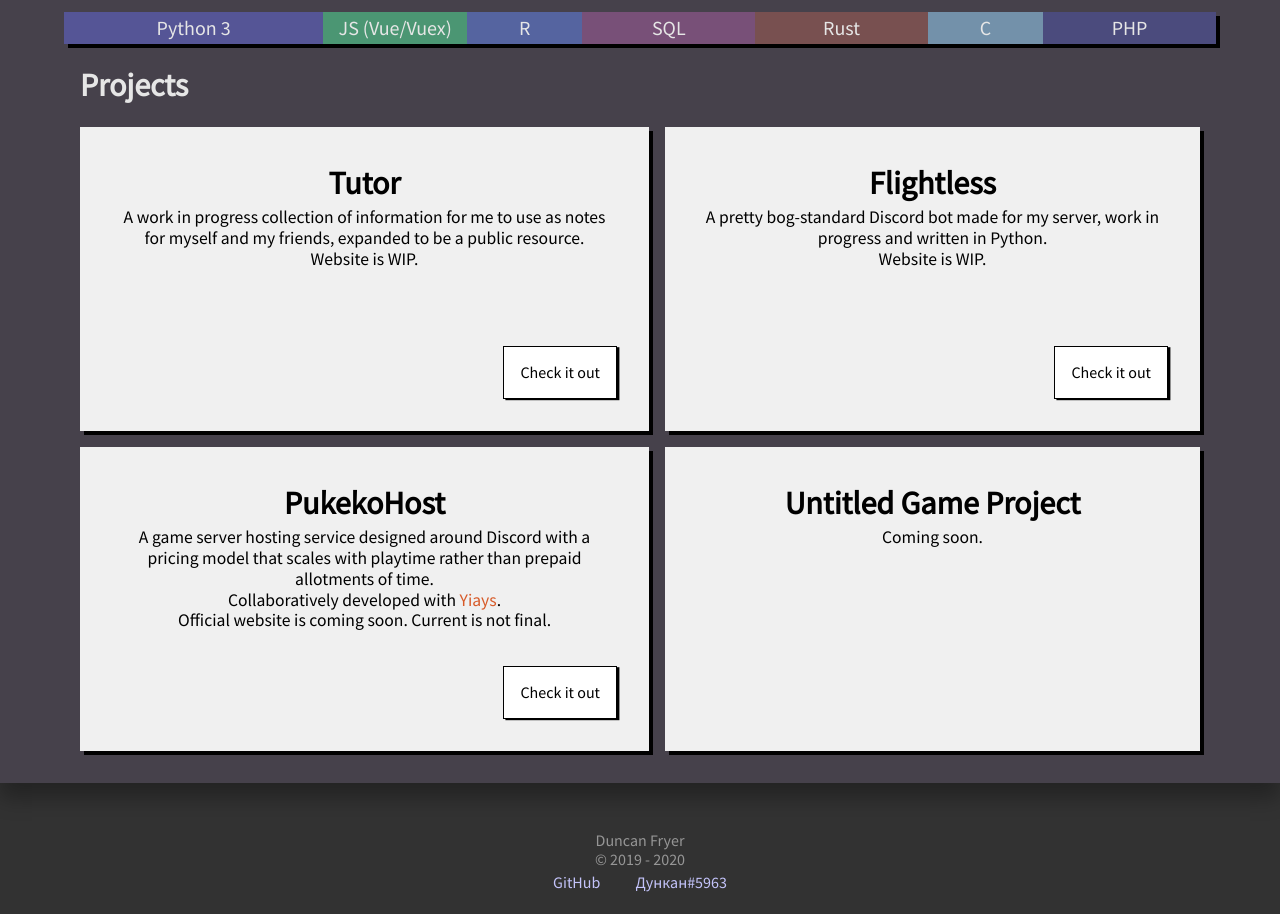
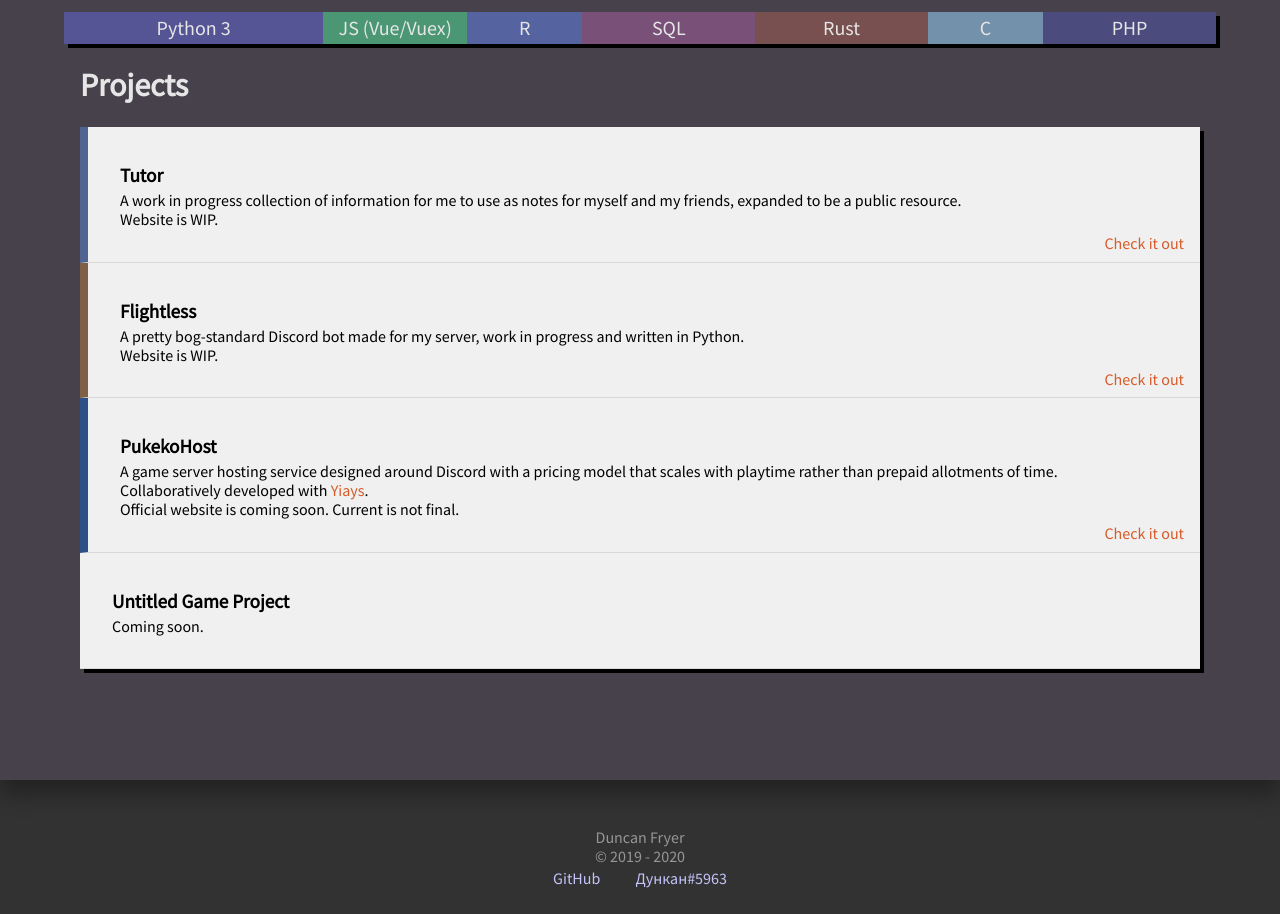
Before and after one commit to duncy/duncy, a plain HTML site: page docs/index.html in a window 1280 px wide. Shown: the part 820-1734 px from the top of the page. Drawn offline with Linux system fonts and the light colour scheme.

Commit message:
Update style.css

```diff
--- a/docs/stylesheets/style.css
+++ b/docs/stylesheets/style.css
@@ -52,70 +52,65 @@ footer {
     grid-area: footer;
 }
 
-.grid-container {
-    display: grid;
-    grid-template-columns: auto;
-    grid-gap: 1rem 1rem;
+nav {
     margin-left: calc(5vw + 1rem);
     margin-right: calc(5vw + 1rem);
     margin-top: 2rem;
     margin-bottom: 2rem;
+    box-shadow: 0.25rem 0.25rem black;
 }
 
-.grid-item {
+nav > div {
     position: relative;
-    min-height: 15rem;
     height: fit-content;
     padding: 2rem;
-    text-align: center;
-    box-shadow: 0.25rem 0.25rem black;
     color: black;
     background-color: rgb(240, 240, 240);
 }
 
+nav > div {
+    border-bottom: 1px solid rgba(0, 0, 0, 0.1);
+}
+
 
 /* Style for section hyperlinked text */
-.grid-item a {
+nav > div a {
     text-decoration: none;
     color: rgb(215, 90, 40);
 }
 
-.grid-item a:hover {
+nav > div a:hover {
     color: rgb(250, 180, 150);
     cursor: pointer;
 }
 
-.grid-item a::selection {
+nav > div a::selection {
     color: rgb(200, 220, 255);
 }
-.grid-item > h1 {
-    line-height: 3rem;
-    font-size: 2rem;
+nav > div > h1 {
+    line-height: 2rem;
+    font-size: 1.2rem;
 }
 
-.grid-item > p {
-    line-height: 1.3rem;
-    font-size: 1.1rem;
+nav > div > p {
+    line-height: 1.2rem;
 }
 
-.grid-item > a {
-    margin: auto;
-    margin-top: 2rem;
-    background-color: white;
-    color: black;
-    display: block;
-    padding: 1rem;
-    border: 1px solid black;
-    box-shadow: 0.150rem 0.0750rem black;
-    width: fit-content;
+nav > div > a {
+    position: absolute;
+    right: 1rem;
+    bottom: 0.5rem;
+    display: inline;
 }
 
-.grid-item > a:hover {
-    color: rgb(50, 50, 50);
-    text-decoration: underline;
+.languages {
+    color: rgba(0,0,0, 0.8);
+    position: absolute;
+    right: 1rem;
+    top: 0.5rem;
 }
 
-.grid-item *::selection {
+nav > div *::selection {
     background-color: rgb(50, 50, 50);
     color: white;
 }
@@ -181,18 +176,23 @@ footer {
     background-color: rgb(75, 75, 125);
 }
 
-@media screen and (min-width: 1100px){
-    .grid-container {
-        grid-template-columns: auto auto;
-    }
+#tutor {
+    border-left: 0.5rem solid #506491;
+}
 
-    .grid-item > a {
-        position: absolute;
-        bottom: 2rem;
-        right: 2rem;
-        margin: 0;
-    }
+#flightless {
+    border-left: 0.5rem solid rgb(126, 96, 73);
 }
+
+#pukeko {
+    border-left: 0.5rem solid rgb(46, 80, 136);
+}
+
+#asm-fizzbuzz {
+    border-left: 0.5rem solid #000;
+}
+
+
 
 /* header fade in on load transition */
 .fade-enter-active, .fade-leave-active {
```
